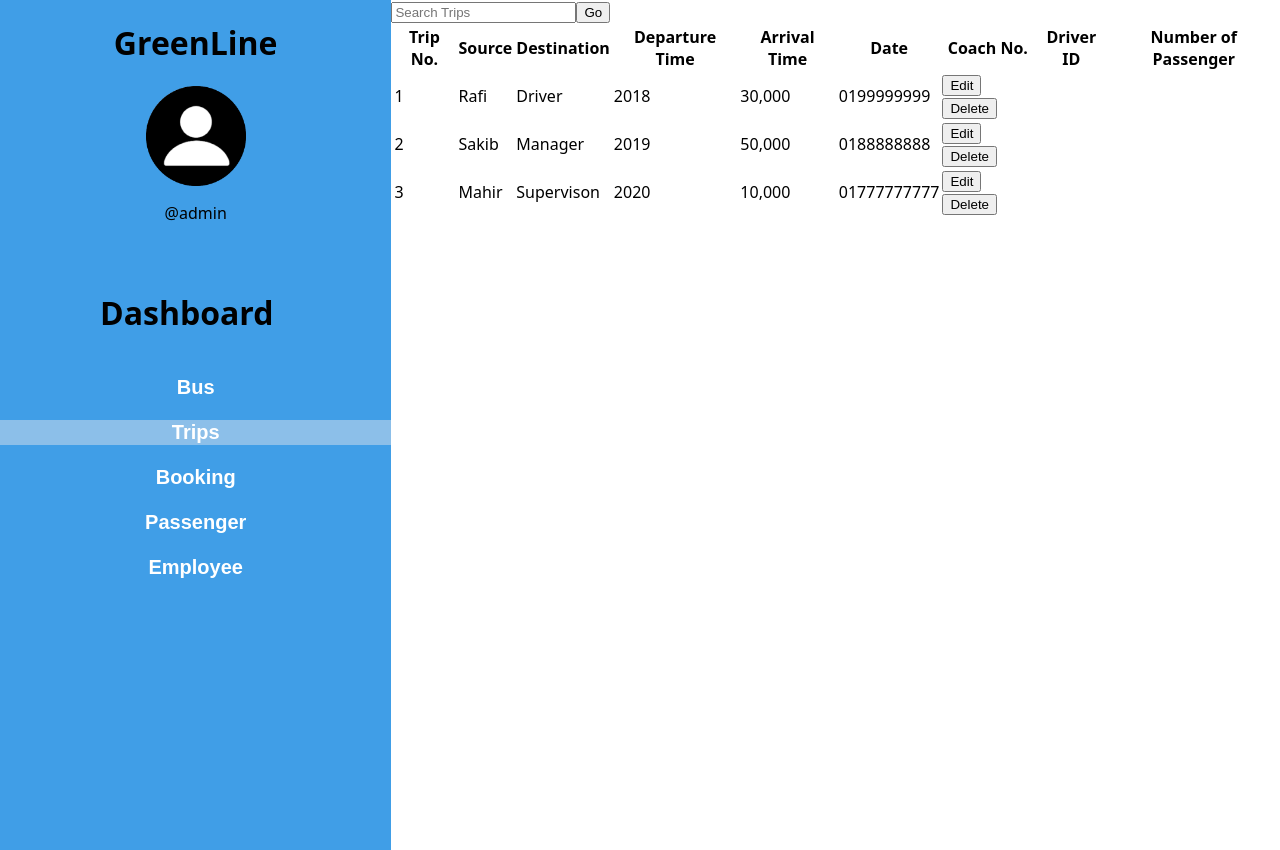
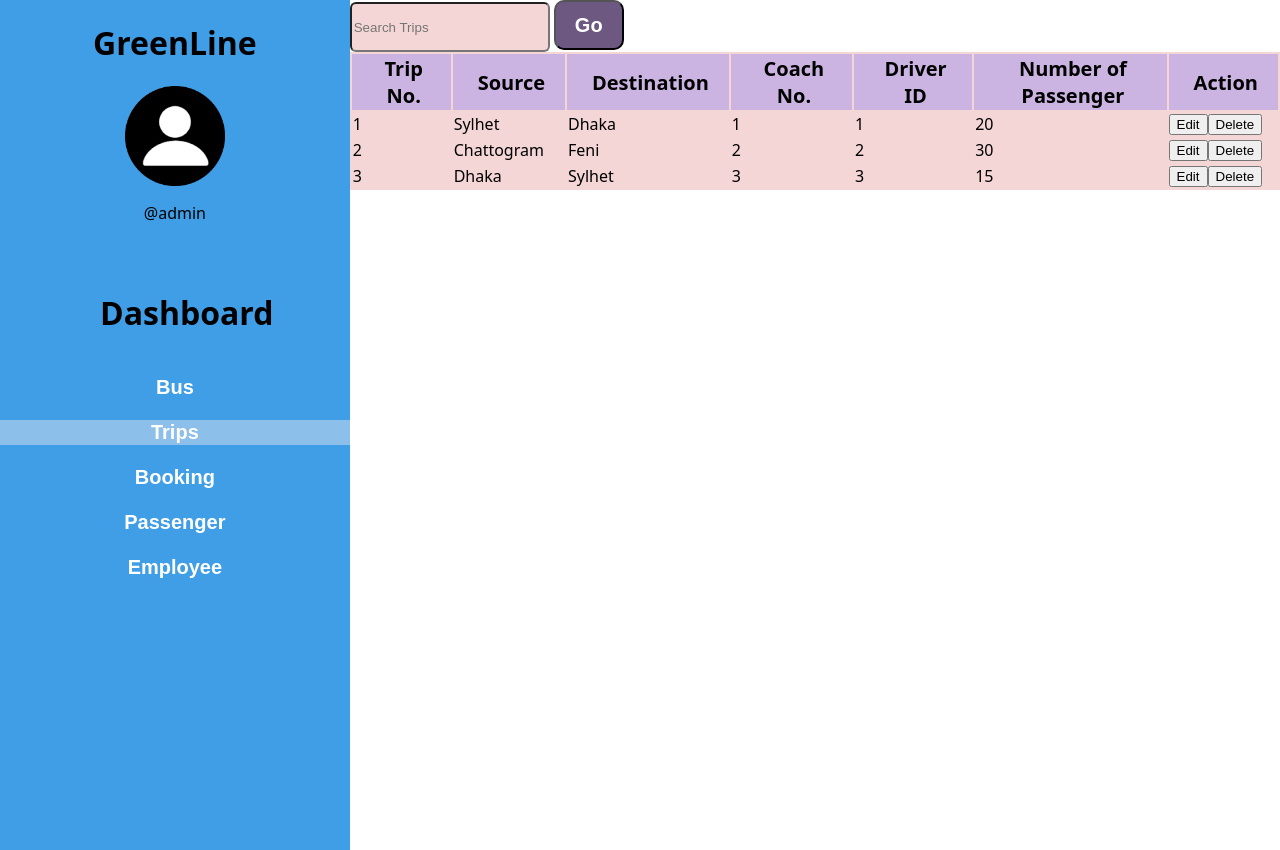
Before and after one commit to Sakib62/Bus-Service-Management, a React (Create React App) app in the folder bus-service-management/: page /adminTrips in a window 1280 px wide. Built offline with nearby package versions, Linux system fonts and the light colour scheme.

Commit message:
Trips table designed

```diff
--- a/bus-service-management/src/Components/Employee/Employee.css
+++ b/bus-service-management/src/Components/Employee/Employee.css
@@ -64,12 +64,6 @@
     justify-content: center;
 }
 
-.employee-table-caption{
-    background-color: white;
-    font-size: 30px;
-    margin-top: 50px;
-}
-
 .employee-table{
     align-items: center;
 }
--- a/bus-service-management/src/Components/Employee/Employee.js
+++ b/bus-service-management/src/Components/Employee/Employee.js
@@ -38,7 +38,7 @@ export default function Employee(){
             </div>
             <div className="employee-div-table">
                 <table border="1" className="employee-table">
-                    <capton className="employee-table-caption">Employee information</capton>
+
                      <tr className="employee-table-head">
                         <th className="employee-head-information">NID</th>
                         <th className="employee-head-information">Name</th>
--- a/bus-service-management/src/Components/Trips/Trips.css
+++ b/bus-service-management/src/Components/Trips/Trips.css
@@ -12,3 +12,70 @@
     font-weight: 600;
     cursor: pointer;
 }
+
+.trips-operation{
+    display: flex;
+
+}
+
+.trips-search-input{
+    align-items: center;
+    width: 200px;
+    height: 50px;
+    background: #f4d6d6;
+    border-radius: 6px;
+}
+
+.trips-search-button{
+    justify-content: center;
+    align-items: center;
+    width: 70px;
+    height: 50px;
+    color: white;
+    background-color: #6c5881;
+    border-radius: 10px;
+    font-size: 20px;
+    font-weight: 600;
+    cursor: pointer;
+    margin-left: 4px;
+}
+
+.trips-add-box{
+    padding-left: 200px;
+}
+
+.trips-add-box-button{
+    text-decoration: none;
+    border: none;
+    background-color: #6c5881;
+    width: 150px;
+    height: 50px;
+    color: white;
+    font-size: 20px;
+    font-weight: 600;
+    border-radius: 10px;
+    cursor: pointer;
+}
+
+.trips-div-table{
+
+    background: #f4d6d6;
+    align-items: center;
+    justify-content: center;
+}
+
+.trips-table{
+    align-items: center;
+}
+
+.trips-table-head{
+    gap: 20px;
+    background-color: #cbb4e2;
+}
+
+.trips-head-information{
+    gap: 20px;
+    padding-left: 25px;
+    padding-right: 20px ;
+    font-size: 20px;
+}
--- a/bus-service-management/src/Components/Trips/Trips.js
+++ b/bus-service-management/src/Components/Trips/Trips.js
@@ -35,45 +35,42 @@ export default function Trips(){
             </div>
             <div className="trips-div-table">
                 <table className="trips-table">
-                     <tr>
-                        <th>Trip No.</th>
-                        <th>Source</th>
-                        <th>Destination</th>
-                        <th>Departure Time</th>
-                        <th>Arrival Time</th>
-                        <th>Date</th>
-                        <th>Coach No.</th>
-                        <th>Driver ID</th>
-                        <th>Number of Passenger</th>
-
+                     <tr className="trips-table-head">
+                        <th className="trips-head-information">Trip No.</th>
+                        <th className="trips-head-information">Source</th>
+                        <th className="trips-head-information">Destination</th>
+                        <th className="trips-head-information">Coach No.</th>
+                        <th className="trips-head-information">Driver ID</th>
+                        <th className="trips-head-information">Number of Passenger</th>
+                        <th className="trips-head-information">Action</th>
                      </tr>
                      <tr>
                         <td>1</td>
-                        <td>Rafi</td>
-                        <td>Driver</td>
-                        <td>2018</td>
-                        <td>30,000</td>
-                        <td>0199999999</td>
+                        <td>Sylhet</td>
+                        <td>Dhaka</td>
+                        <td>1</td>
+                        <td>1</td>
+                        <td>20</td>
                         <button>Edit</button>
                         <button>Delete</button>
                      </tr>
                      <tr>
                         <td>2</td>
-                        <td>Sakib</td>
-                        <td>Manager</td>
-                        <td>2019</td>
-                        <td>50,000</td>
-                        <td>0188888888</td>
+                        <td>Chattogram</td>
+                        <td>Feni</td>
+                        <td>2</td>
+                        <td>2</td>
+                        <td>30</td>
                         <button>Edit</button>
                         <button>Delete</button>
                      </tr>
                      <tr>
                         <td>3</td>
-                        <td>Mahir</td>
-                        <td>Supervison</td>
-                        <td>2020</td>
-                        <td>10,000</td>
-                        <td>01777777777</td>
+                        <td>Dhaka</td>
+                        <td>Sylhet</td>
+                        <td>3</td>
+                        <td>3</td>
+                        <td>15</td>
                         <button>Edit</button>
                         <button>Delete</button>
                      </tr>
```
Also changed, not shown: bus-service-management/src/Components/Passenger/Passenger.css (line endings or trailing spaces).
